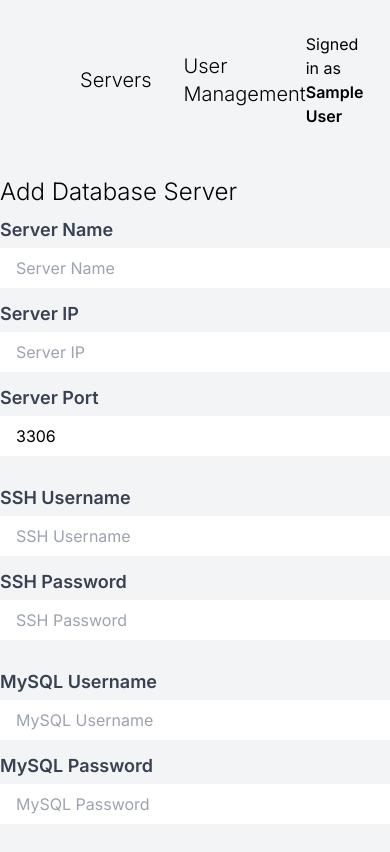
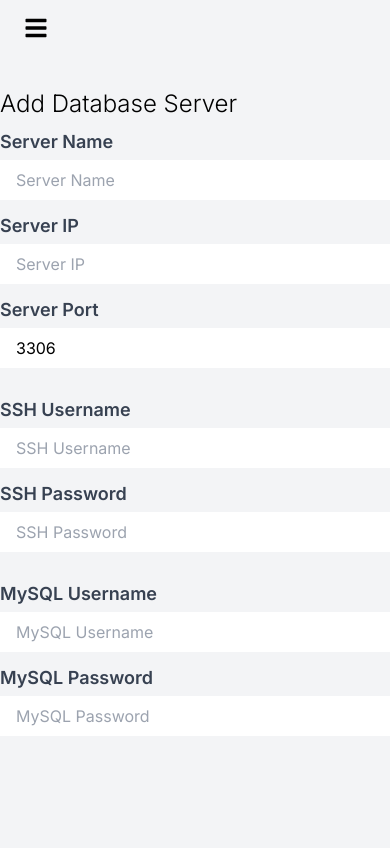
Before and after one commit to OneAndOnlyFinbar/db-backup-tool, a Next.js app: page /server/add in a window 390 px wide. Shown: the top 852 px of the page. Built offline with nearby package versions, Linux system fonts and the light colour scheme; no server answers; sample sign-in values are in the browser's storage.

Commit message:
update mobile nav

```diff
--- a/components/Navigation.js
+++ b/components/Navigation.js
@@ -1,10 +1,20 @@
 import { useSession } from 'next-auth/react';
+import { useState, useEffect } from 'react';
+import { FaBars } from 'react-icons/fa';
 import Link from 'next/link';
 
 export default function Navigation(props) {
   const { data: session } = useSession()
+  const [width, setWidth] = useState(0)
+  const [open, setOpen] = useState(false)
+
+  useEffect(() => {
+    setWidth(window.innerWidth)
+    window.addEventListener('resize', () => setWidth(window.innerWidth))
+  }, [])
 
   return (
+    width > 768 ? (
       <div className="flex flex-row items-center justify-between p-4 pt-8 mx-16">
         <div className="flex flex-row items-center gap-x-8">
           <Link href="/" className="text-xl cursor-pointer font-light duration-100 hover:scale-[101%]">Servers</Link>
@@ -12,5 +22,18 @@ export default function Navigation(props) {
         </div>
         {session && <p>Signed in as <span className="font-semibold">{session.user.name}</span></p>}
       </div>
+    ) : (
+      <div>
+        <div className="w-screen py-4 px-6">
+          <FaBars className="text-2xl cursor-pointer" onClick={() => setOpen(!open)}/>
+        </div>
+        {open && (
+          <div className="flex flex-col justify-center w-screen px-6">
+            <Link href="/" className="text-xl cursor-pointer font-light duration-100 hover:scale-[101%]">Servers</Link>
+            <p className="text-xl cursor-pointer font-light duration-100 hover:scale-[101%]">User Management</p>
+          </div>
+        )}
+      </div>
+    )
   )
 }
```
Lines whose indentation alone changed are shown as unchanged.
